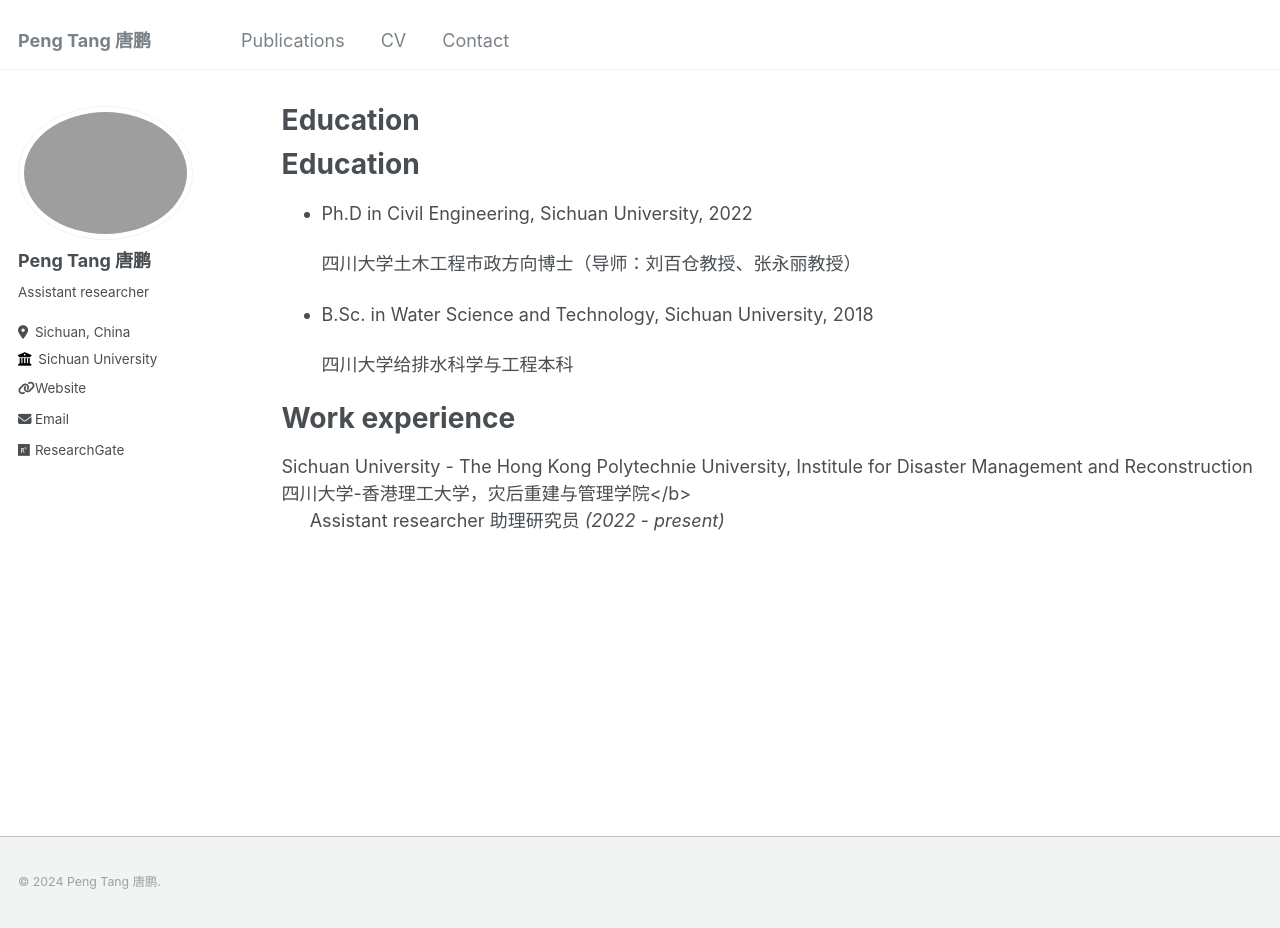
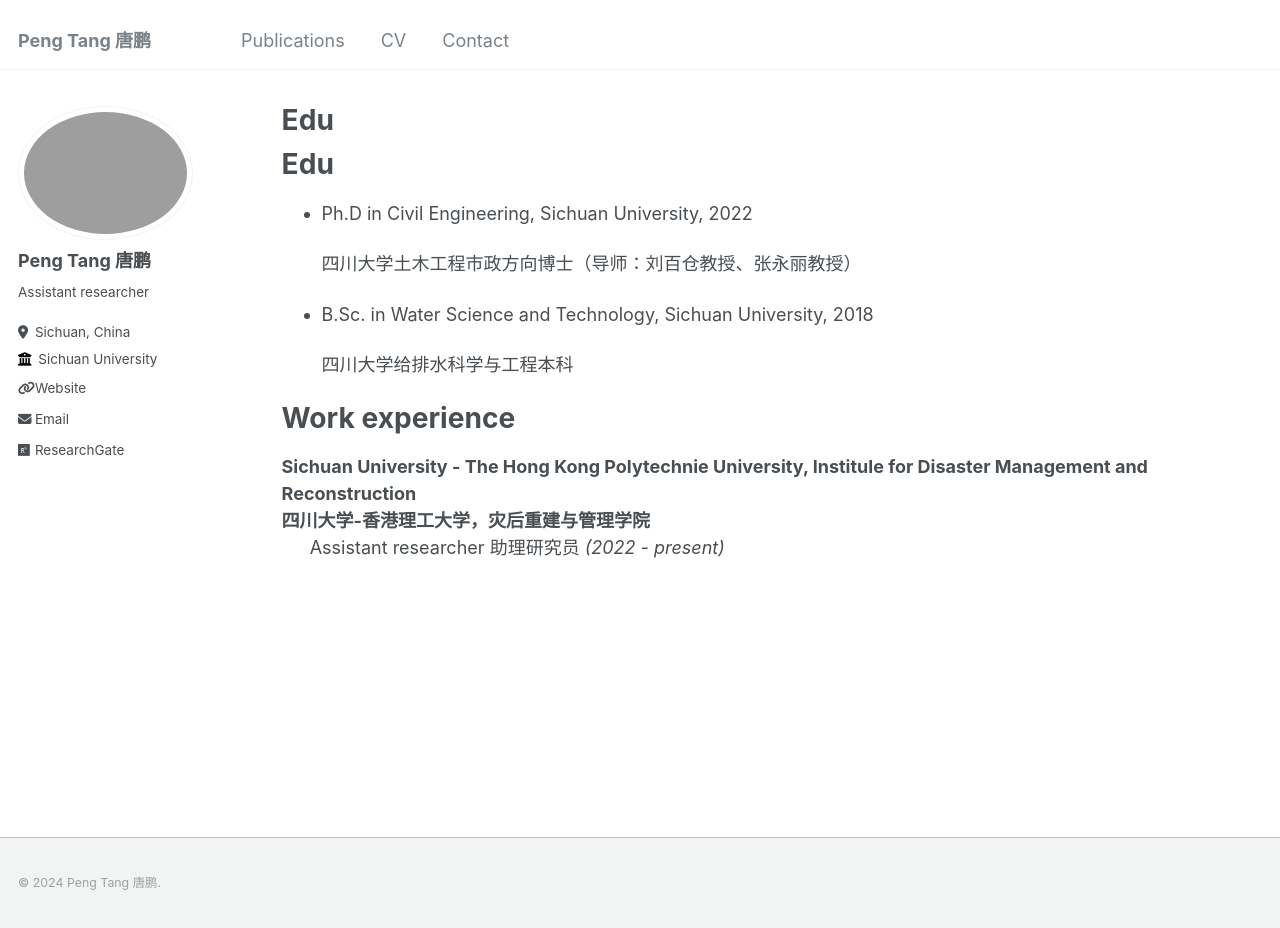
Before and after one commit to Peng-Tang-Env/Peng-Tang-Env.github.io, a Jekyll site: the page built from _pages/cv.md, in a window 1280 px wide and 928 px high. Built offline with Jekyll 4.4.1, drawn with Linux system fonts in a browser that asks for light colours; our own code applies the rules of GitHub Pages for plain Markdown files.

Commit message:
Update cv.md

```diff
--- a/_pages/cv.md
+++ b/_pages/cv.md
@@ -1,13 +1,12 @@
 ---
 layout: archive
-permalink: /cv/
 author_profile: true
 redirect_from:
-  - /resume
+  - /cv
 ---
 
-Education
-=======
+
+# Edu
 
 - Ph.D in Civil Engineering, Sichuan University, 2022
 
@@ -19,4 +18,4 @@ Education
 
 # Work experience
 
-Sichuan University - The Hong Kong Polytechnie University, Institule for Disaster Management and Reconstruction<br/>四川大学-香港理工大学，灾后重建与管理学院</b><br/>&ensp; &ensp; Assistant researcher 助理研究员 <i>(2022 - present)</i>
+<b>Sichuan University - The Hong Kong Polytechnie University, Institule for Disaster Management and Reconstruction<br/>四川大学-香港理工大学，灾后重建与管理学院</b><br/>&ensp; &ensp; Assistant researcher 助理研究员 <i>(2022 - present)</i>
```
